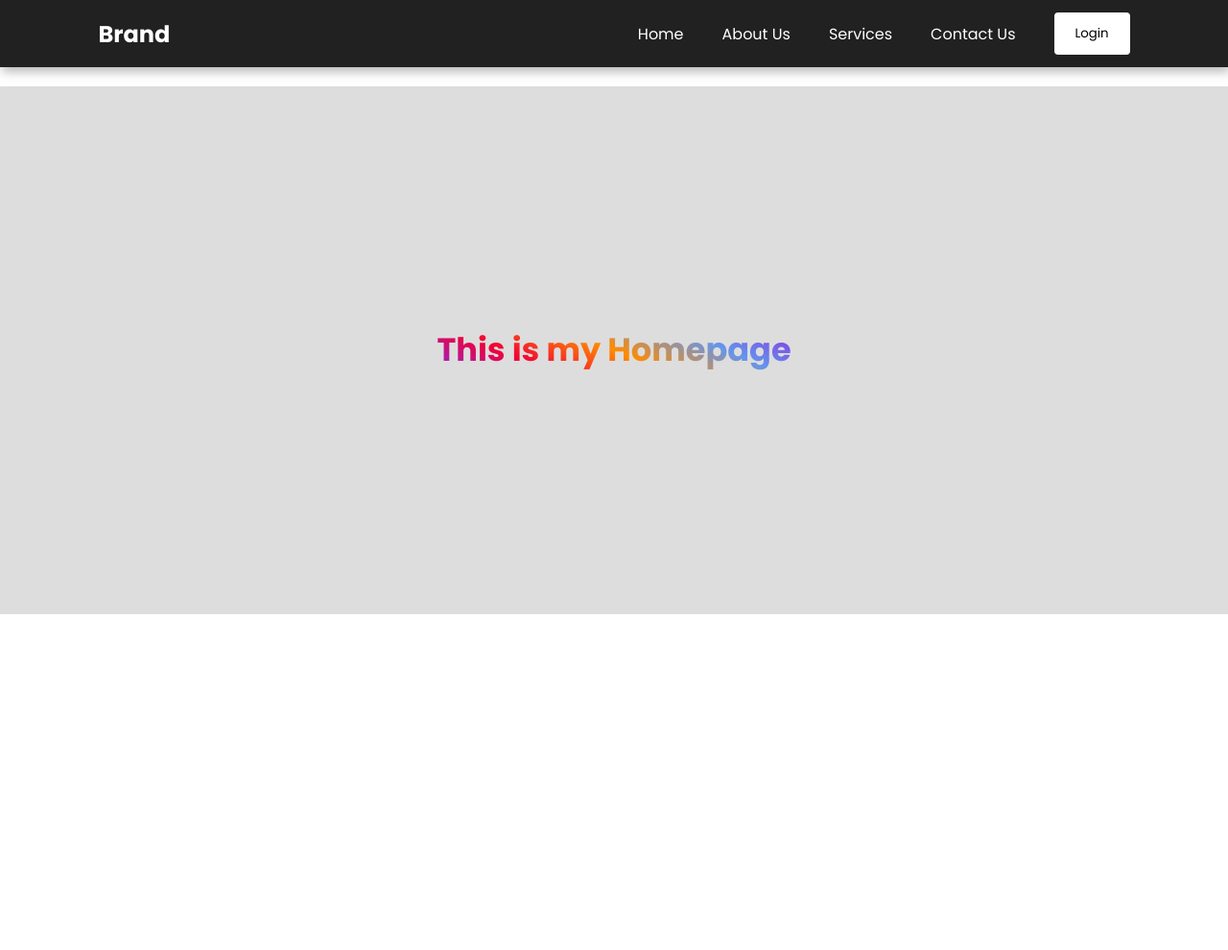
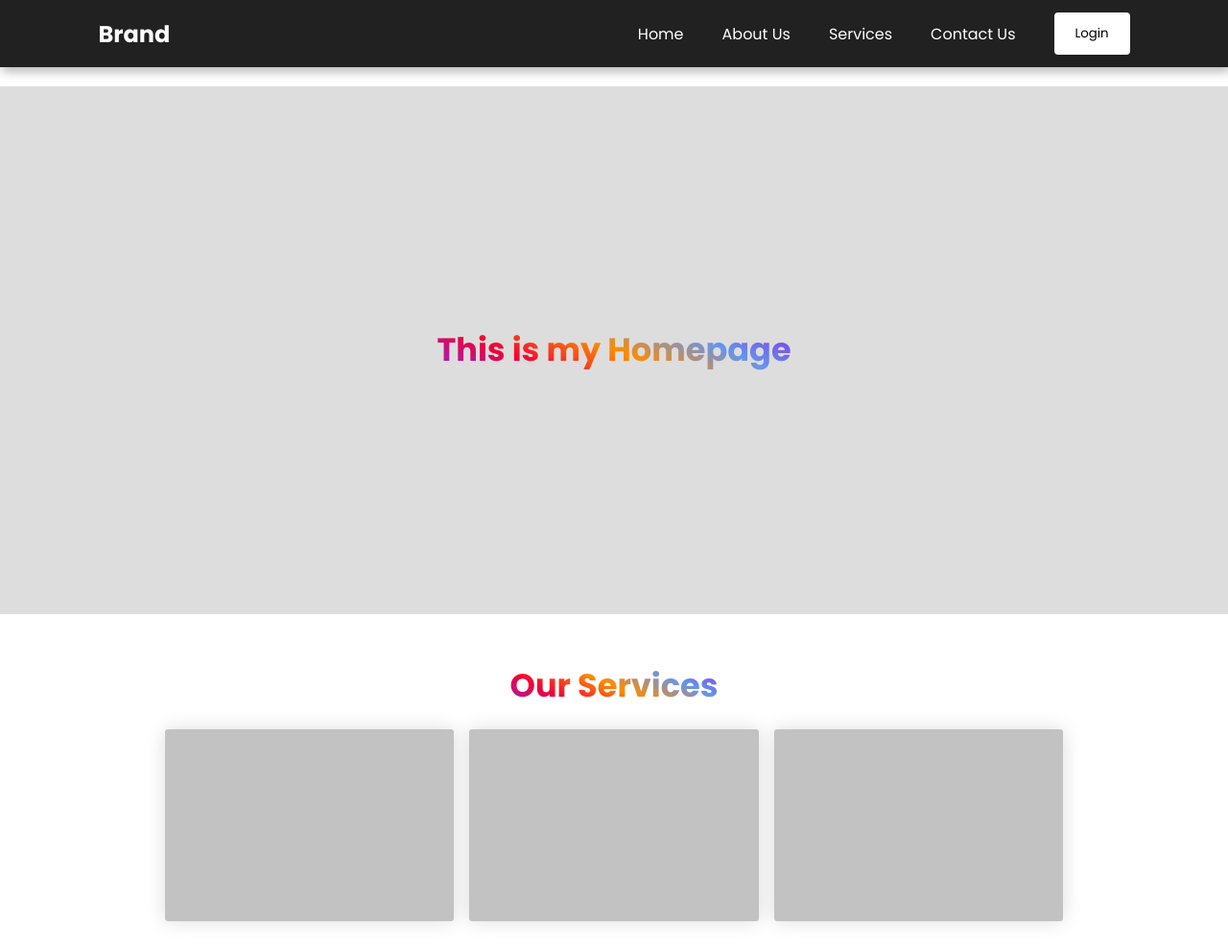
Before and after one commit to ankitapatil2004/session, a plain HTML site: page index.html in a window 1280 px wide. Shown: the whole page at 96% size. Before the commit the page ends 800 px from the top, so only its background shows below. Drawn offline with Linux system fonts and the light colour scheme.

Commit message:
taskthird

```diff
--- a/index.html
+++ b/index.html
@@ -20,5 +20,21 @@
     <div class="container">
         <h2>This is my Homepage</h2>
     </div>
+    <div class="container1">
+        <div class="title">
+            <h2>Our Services</h2>
+        </div>
+        <div class="flex-container">
+            <div class="card">
+
+            </div>
+            <div class="card">
+
+            </div>
+            <div class="card">
+
+            </div>
+        </div>
+    </div>
 </body>
 </html>
--- a/style.css
+++ b/style.css
@@ -50,3 +50,36 @@
     color: transparent;
     background-clip: text;
 }
+.container1{
+    width: 100%;
+    padding: 20px 0px;
+    background: #fff;
+}
+.container1 .title{
+    width: 100%;
+    padding: 10px;
+    display: flex;
+    align-items: center;
+    justify-content: center;
+}
+.container1 .title h2{
+    font-size: 2.1em;
+    background: linear-gradient(25deg,blueviolet,#f20036,darkorange,cornflowerblue,blueviolet);
+    color: transparent;
+    background-clip: text;
+}
+.container1 .flex-container{
+    width: 100%;
+    padding: 10px 8%;
+    display: flex;
+    align-items: center;
+    justify-content: center;
+    gap: 1em;
+}
+.container1 .flex-container .card{
+    width: 28%;
+    height: 200px;
+    background: rgba(0,0,0,0.24);
+    box-shadow: 0px 0px 20px rgba(0,0,0,0.14);
+    border-radius: 3px;
+}
```
